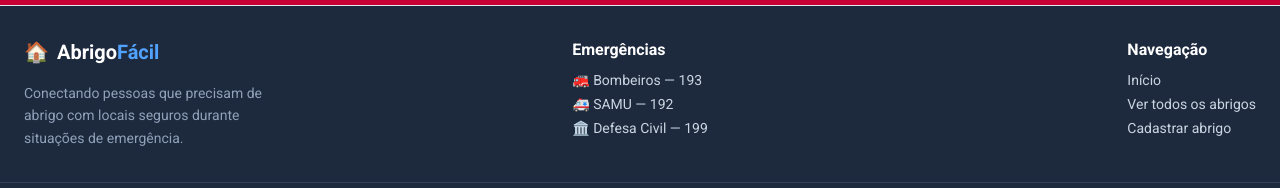
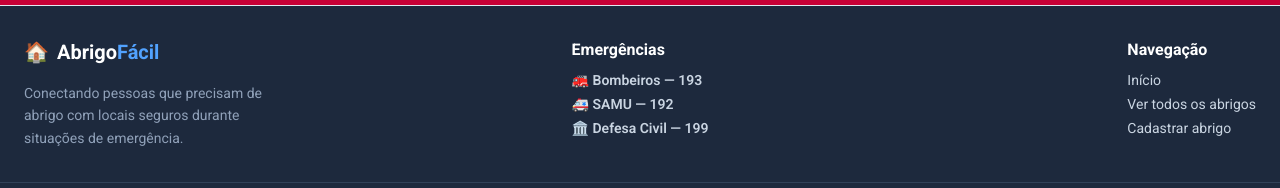
Before and after one commit to fmascena-dev/desafio_final_front, a Vue app: page / in a window 1280 px wide. Shown: the part 1811-1999 px from the top of the page. Built offline with nearby package versions, Linux system fonts and the light colour scheme; no server answers.

Commit message:
fix: adjusted footer component

```diff
--- a/src/components/AppFooter.vue
+++ b/src/components/AppFooter.vue
@@ -23,32 +23,14 @@ const year = new Date().getFullYear()
           <div class="flex flex-col gap-2">
             <h3 class="font-bold text-white">Emergências</h3>
             <ul class="flex flex-col gap-1 text-sm" role="list">
-              <li>
-                <a
-                  href="tel:193"
-                  class="hover:text-white focus:outline-none focus-visible:underline"
-                  aria-label="Bombeiros — telefone 193"
-                >
-                  🚒 Bombeiros — 193
-                </a>
+              <li class="pointer-events-none font-semibold" aria-label="Defesa Civil — telefone 199">
+                🚒 Bombeiros — 193
               </li>
-              <li>
-                <a
-                  href="tel:192"
-                  class="hover:text-white focus:outline-none focus-visible:underline"
-                  aria-label="SAMU — telefone 192"
-                >
-                  🚑 SAMU — 192
-                </a>
+              <li class="pointer-events-none font-semibold" aria-label="Defesa Civil — telefone 199">
+                🚑 SAMU — 192
               </li>
-              <li>
-                <a
-                  href="tel:199"
-                  class="hover:text-white focus:outline-none focus-visible:underline"
-                  aria-label="Defesa Civil — telefone 199"
-                >
-                  🏛️ Defesa Civil — 199
-                </a>
+              <li class="pointer-events-none font-semibold" aria-label="Defesa Civil — telefone 199">
+                🏛️ Defesa Civil — 199
               </li>
             </ul>
           </div>
```
